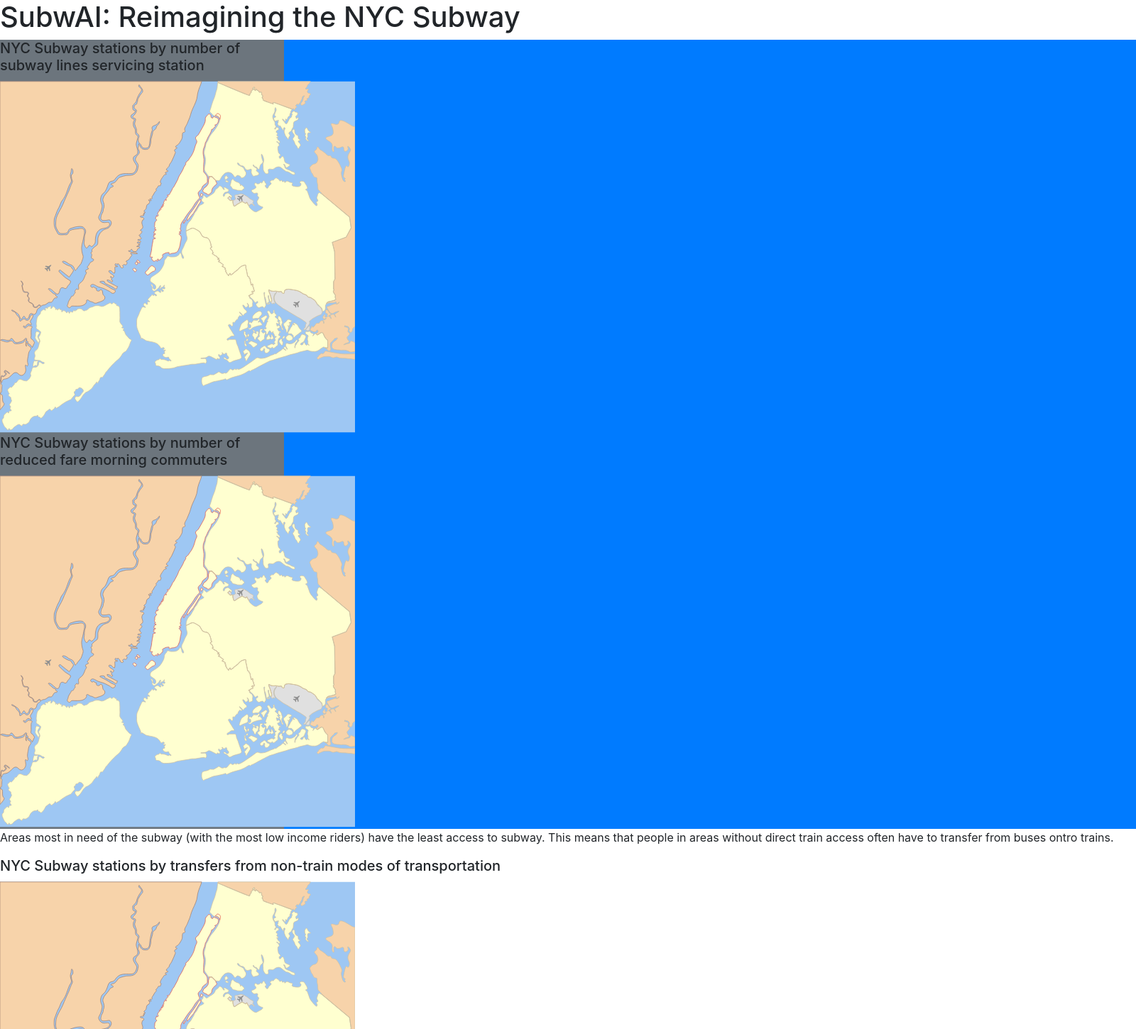
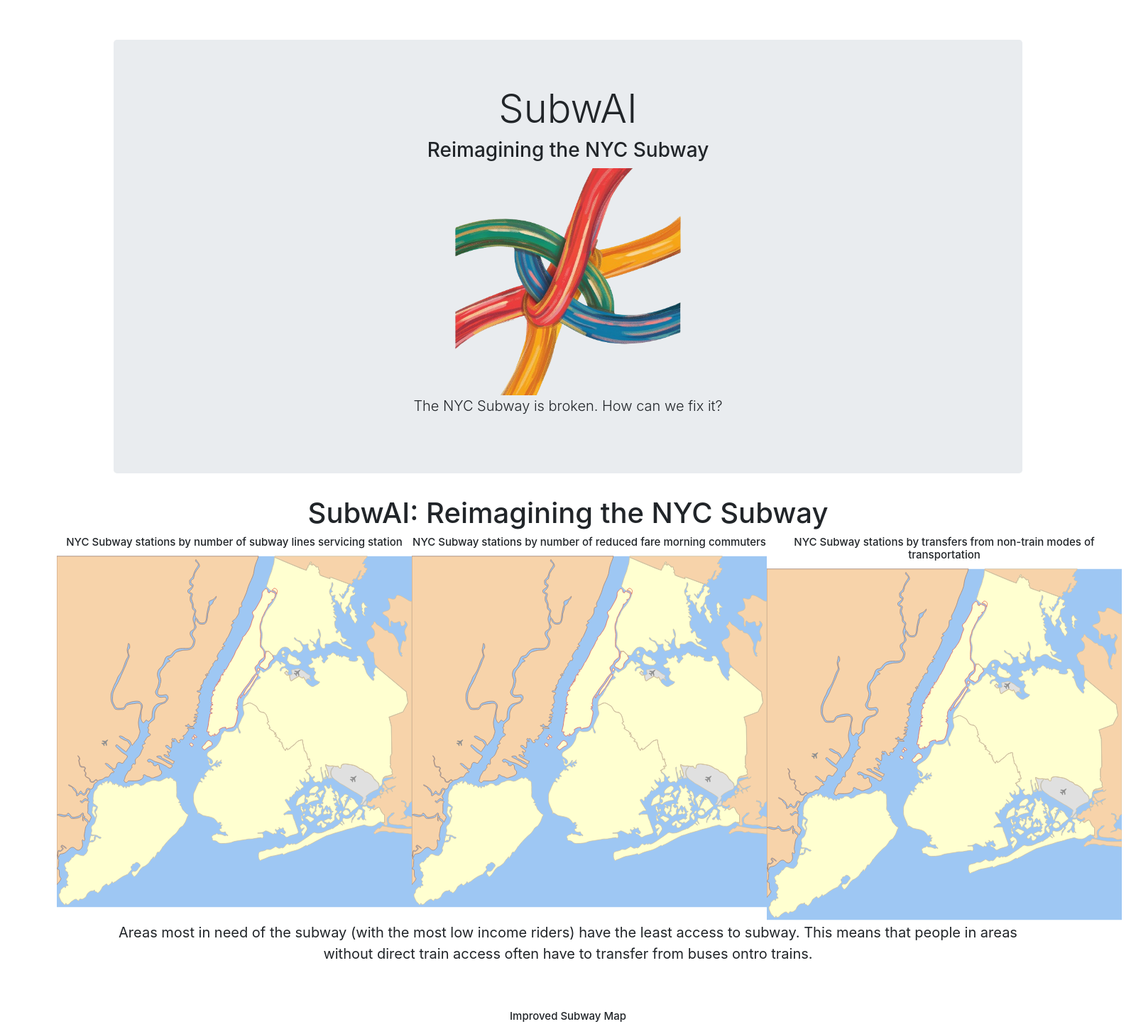
Before and after one commit to mThkTrn/reimagining_subway, a Flask app: page / in a window 1600 px wide. Shown: the part 56-1506 px from the top of the page at 71% size. Run offline with Flask 3, Linux system fonts and the light colour scheme; parts of the project's set-up code (start-up, migrations or seed data) failed here and were passed over.

Commit message:
all done

```diff
--- a/server.py
+++ b/server.py
@@ -62,6 +62,21 @@
 
     # [fairfare, transfer, lines]
 
+    new_lines = data["other_data"]["new_lines"]
+    #print(new_lines)
+    new_lines_list = []
+    colors = ["blue", "orange", "red", "lightgray", "yellow", "lime", "red", "green", "purple", "turquoise", "darkgray"]
+    for line in new_lines:
+        line_circles = []
+        for node in line:
+            # print(map_coords(nyc_svg_bottom_left, nyc_svg_top_right, (0,0), (500,500), (float(data["stations"][node]["latitude"]), float(data["stations"][node]["longitude"]))))
+            # print(colors[new_lines.index(line)])
+            line_circles.append(map_coords(nyc_svg_bottom_left, nyc_svg_top_right, (0,0), (500,500), (float(data["stations"][node]["latitude"]), float(data["stations"][node]["longitude"]))) + [colors[new_lines.index(line)]])
+        #print(line_circles)
+        new_lines_list.append(line_circles)
+
+    #print(new_lines_list)
+
     fairfare_circles_list = []
     transfer_circles_list = []
     lines_circles_list = []
@@ -90,7 +105,7 @@
     # Flask Blueprints: http://flask.pocoo.org/docs/latest/blueprints
     @app.route("/")
     def home():
-        return  flask.render_template("index.html", boroughs = boroughs, nyc_svg_bottom_left = nyc_svg_bottom_left, nyc_svg_top_right = nyc_svg_top_right, data = data, fairfare_circles_list = fairfare_circles_list, transfer_circles_list = transfer_circles_list, lines_circles_list = lines_circles_list)
+        return  flask.render_template("index.html", boroughs = boroughs, nyc_svg_bottom_left = nyc_svg_bottom_left, nyc_svg_top_right = nyc_svg_top_right, data = data, fairfare_circles_list = fairfare_circles_list, transfer_circles_list = transfer_circles_list, lines_circles_list = lines_circles_list, new_lines_list = new_lines_list)
 
     # @app.route("/index")
     # def index():
--- a/static/style.css
+++ b/static/style.css
@@ -7,6 +7,26 @@
     width: 20vw
 }
 
-body{
+.wrapper{
     text-align: center;
+    padding-left: 10vw;
+    padding-right: 10vw;
 }
+
+.diagram-cont{
+    display: flex;
+    justify-content: space-around;
+    margin-left: -5vw;
+    width: 90vw;
+}
+
+.caption{
+    font-size: 15px;
+}
+
+.takeaway{
+    font-size: 20px;
+}
+.topthing{
+    margin-top:7vh;
+}
--- a/templates/about.html
+++ b/templates/about.html
@@ -10,10 +10,11 @@
 </head>
 <body>
     {% include "navbar.html" %}
+    <div class="wrapper">
     <h2>Description</h2>
 
     <p class="description">The subway is integral to New York City, shuttling over 3 million people every day. However, it isn't fully equitable. Often, the communities most in need have the least access to this vital public service.<br>
-        This project analyzes the New York City subway system, identifying inequities and imagining a more equitable and efficient subway system. The "New York City Subway" refers to the rail transit system connecting NYC and operating fully inside NYC (excluding commuter rail networks such as the Long Island Rail Road), and a line on the subway is a path followed by trains, such as the 1, 2, 3, A, B, C, etc.</p>
+        This project analyzes the New York City subway system, identifying inequities and imagining a more equitable and efficient subway system. The "New York City Subway" refers to the rail transit system connecting NYC and operating fully inside NYC (excluding commuter rail networks such as the Long Island Rail Road, but including the Roosevelt Island Tram and Staten Island Rail Road), and a line on the subway is a path followed by trains, such as the Red Line (1, 2, 3), Blue Line (A, C, E)</p>
     <h2>Prototyping</h2>
     <p class="body-text">The project began with a lo-fi prototype of the micro pages (borough data) and the macro page (citywide data).  To make the numbers more meaningful, information was overlayed on a map which features subway lines, so discrepancies in connectivity and usage could be emphasized. Additonally, it made it easier to glean information from the map as opposed to having to sift through charts.</p>
     <img src="images/macro_image.png">
@@ -31,6 +32,6 @@
         </ol>
 
 {% include "footer.html" %}
-
+</div>
 </body>
 </html>
--- a/templates/borough_data.html
+++ b/templates/borough_data.html
@@ -8,6 +8,7 @@
 </head>
 <body>
 {% include "navbar.html" %}
+<div class="wrapper">
 <h1>{{borough}}</h1>
 <h5>Borough Profile</h5>
 <!-- <h3>Lines Serving {{borough}}: </h3> -->
@@ -30,7 +31,6 @@
 
 {% include "footer.html" %}
 
-<!-- <h2>Map</h2>
-{% include "micro2.html" %}
+</div>
 </body>
 </html>
--- a/templates/footer.html
+++ b/templates/footer.html
@@ -1,4 +1,5 @@
-<br><small>(c) Madhavendra Thakur, 2024. Raw subway data sourced from the <a href = 'https://data.ny.gov/Transportation/MTA-Subway-Hourly-Ridership-Beginning-February-202/wujg-7c2s/about_data'>"MTA Subway Hourly Ridership: Beginning February 2022"</a>.</small>
+<br><small>(c) Madhavendra Thakur, 2024. Raw subway data sourced from the <a href = 'https://data.ny.gov/Transportation/MTA-Subway-Hourly-Ridership-Beginning-February-202/wujg-7c2s/about_data'>"MTA Subway Hourly Ridership: Beginning February 2022"</a>.</small><br>
+<small>This project seeks to identify structural inequities in the NYC Subway, and identify ways of fixing them.</small>
     <!-- jQuery first, then Popper.js, then Bootstrap JS -->
     <script src="https://code.jquery.com/jquery-3.3.1.slim.min.js" integrity="sha384-q8i/X+965DzO0rT7abK41JStQIAqVgRVzpbzo5smXKp4YfRvH+8abtTE1Pi6jizo" crossorigin="anonymous"></script>
     <script src="https://cdn.jsdelivr.net/npm/popper.js@1.14.7/dist/umd/popper.min.js" integrity="sha384-UO2eT0CpHqdSJQ6hJty5KVphtPhzWj9WO1clHTMGa3JDZwrnQq4sF86dIHNDz0W1" crossorigin="anonymous"></script>
--- a/templates/index.html
+++ b/templates/index.html
@@ -12,30 +12,55 @@
 
     {% include "navbar.html" %}
 
+<div class = "wrapper">
+
+    <div class="jumbotron topthing">
+        <h1 class="display-4">SubwAI</h1>
+        <h3 class = "display-7">Reimagining the NYC Subway</h3>
+        <img src="images/subway_knot.png">
+        <p class="lead">The NYC Subway is broken. How can we fix it?</p>
+      </div>
+
     <h1>SubwAI: Reimagining the NYC Subway</h1>
 
-<div class="d_flex justify-content-around bg-primary">
+<div class="diagram-cont">
 
-<div class = "bg-secondary w-25">
+<div class = "">
 <h5 class = "caption">NYC Subway stations by number of subway lines servicing station</h2>
     {% include "macro_lines.html" %}
 </div>
 
-<div class = "bg-secondary w-25">
+<div class = "">
 <h5 class = "caption">NYC Subway stations by number of reduced fare morning commuters</h2>
     {% include "macro_fairfares.html" %}
+</div>
+
+<div>
+    <h5 class = "caption">NYC Subway stations by transfers from non-train modes of transportation</h5>
+    {% include "macro_transfers.html" %}
 </div>
 
 </div>
 
 <p class = "takeaway">Areas most in need of the subway (with the most low income riders) have the least access to subway. This means that people in areas without direct train access often have to transfer from buses ontro trains.</p>
 
-<h5 class = "caption">NYC Subway stations by transfers from non-train modes of transportation</h5>
-{% include "macro_transfers.html" %}
 
-    <h2>Improved Subway Map</h2>
+
+<br><br>
+    <h2 class = "caption">Improved Subway Map</h2>
     {% include "new_map.html" %}
 
+    <p class = "takeaway">The above map features a more equitable design for the New York City Subway. Some simplifying assumptions were made (only 5 lines, and lines don't intersect). Every dot above corresponds to a location a line passes through. The map has obvious limitations, given the limited nature of the data, the non-intersecting lines and impracticality of its implementation, but it serves as a beginning for discussions on how we can improve out current subway system. The map was algorithmically generated using <a href = "new_map_create.ipynb">this script</a>, using the following procedure: </p>
+    <ol>
+        <li>The script defined a utility function that considered the value of adding a new line between any two stations, doing so by analyzing the time profiles of each station.</li>
+        <li>The script was instructed to keep the number of distinct lines in the current NYC subway (11)</li>
+        <li>The 11 stations with the least sub of pairwise utilities were identified as the beginning points of the 11 different lines</li>
+        <li>A greedy algorithm was employed, extending the lines until they encompass all stations in the New York Subway</li>
+    </ol>
+    <p class = "takeaway">Unlike the New York City subway, the above map features lines that heavily go through underserved areas, such as the red line which passes through the majority of Brooklyn, Queens and Harlem. This corroborates with the data above, which suggests that more lines should pass through those areas.</p>
+
+
+<br><br>
 <h2>Takeaways</h2>
 
 <ol>
@@ -44,5 +69,6 @@
     <li>In particular, more lines should be contructed to connect stations in outer boroughs, as to lessen the strain on stations with high bus-to-train transfers</li>
 </ol>
 {% include "footer.html" %}
+</div>
 </body>
 </html>
--- a/templates/new_map.html
+++ b/templates/new_map.html
@@ -1,6 +1,14 @@
 <svg width = "500px" height = "500px">
     {% include "svg_graphics/NYC_boroughs.svg" %}
-    {% for circle in transfers_list%}
-    <circle cx = "{{circle[0]}}" cy = "{{circle[1]}}" r = {{circle[2]}} fill = "rgba(255, 0, 0, 0.5)"/>
+    {% for line in new_lines_list%}
+    {% for circle in line %}
+    <circle cx = "{{circle[0]}}" cy = "{{circle[1]}}" r = "3" fill = "{{circle[2]}}"/>
+    {% endfor %}
+    {% endfor %}
+
+    {% for line in new_lines_list%}
+    {% for circle in line %}
+    <circle cx = "{{circle[0]}}" cy = "{{circle[1]}}" r = "3" fill = "{{circle[2]}}"/>
+    {% endfor %}
     {% endfor %}
 </svg>
```
Also changed, not shown: static/images/subway_knot.png (added), 1 other file.
